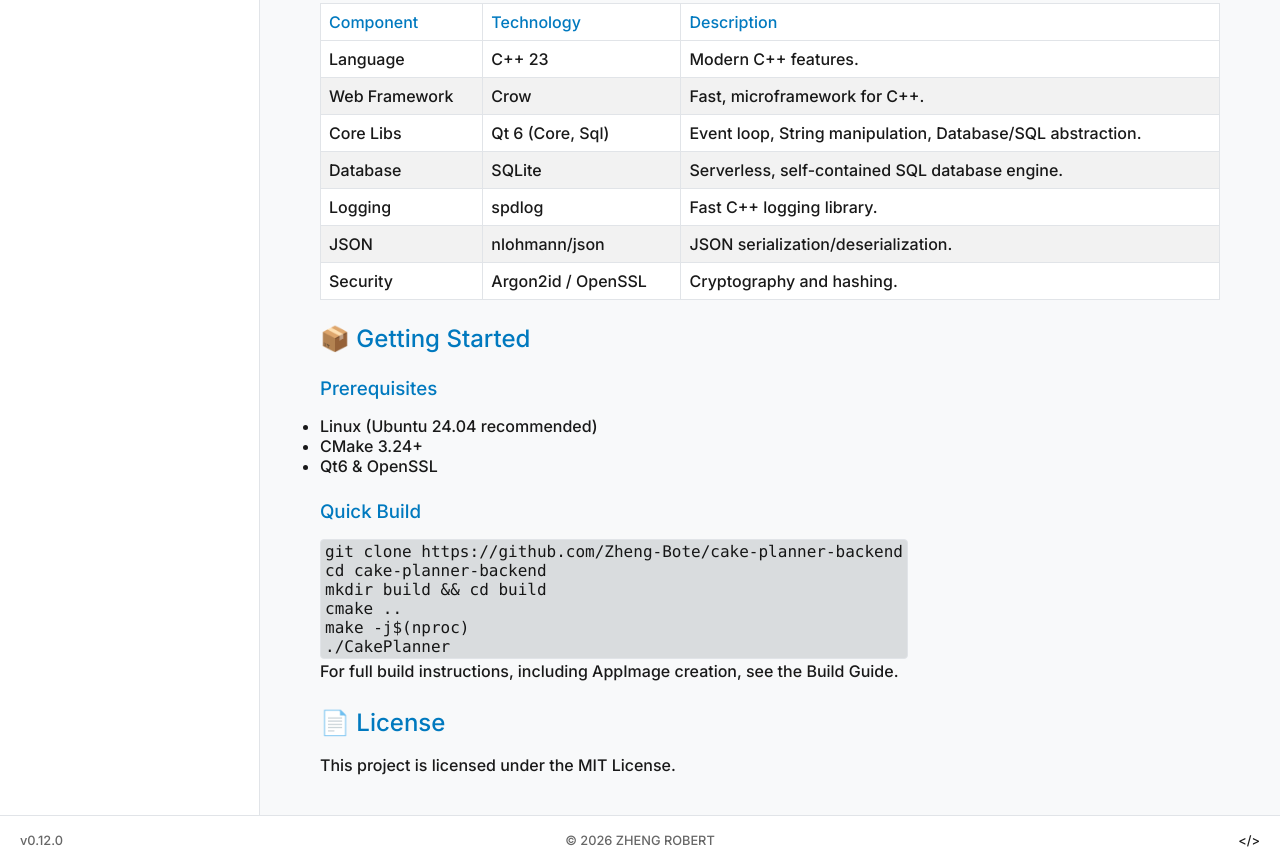
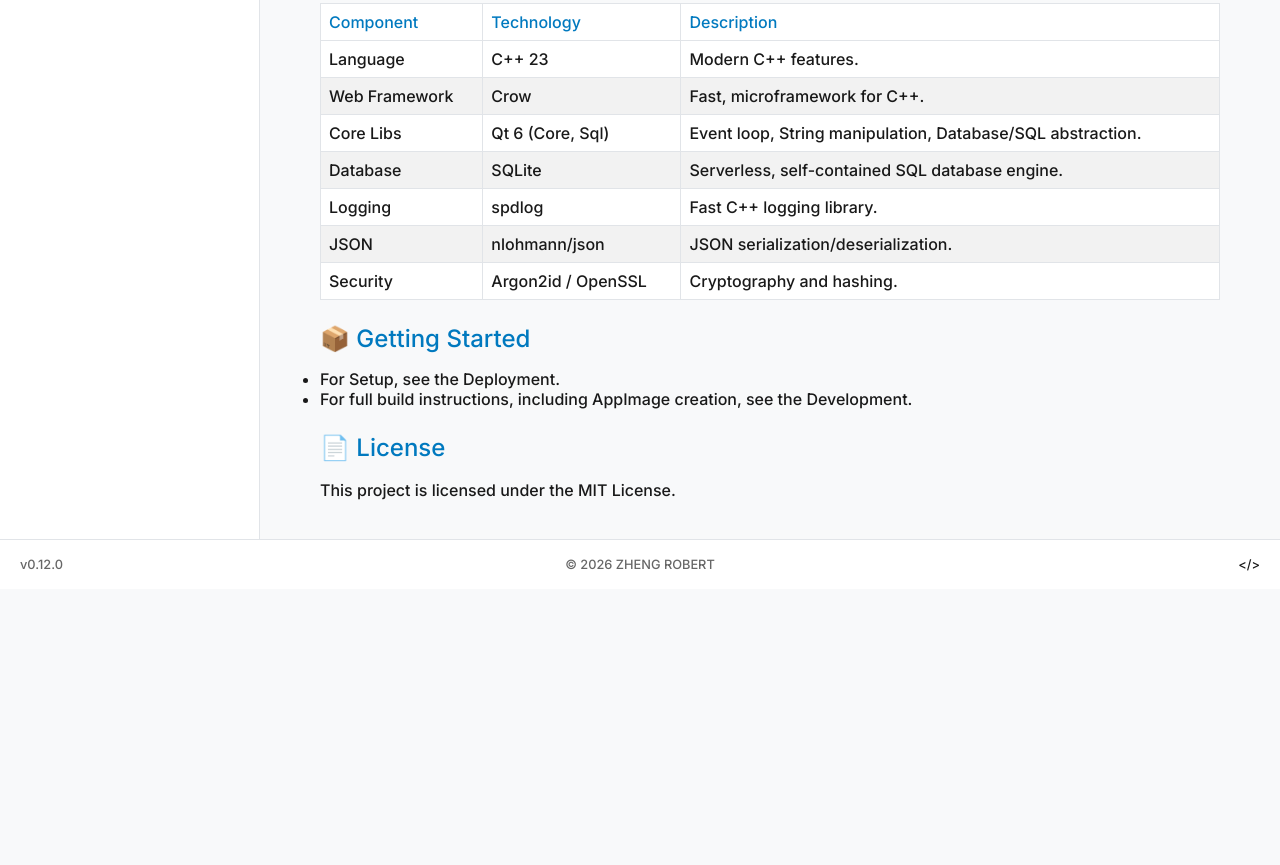
Before and after one commit to Zheng-Bote/cake-planner-backend, a plain HTML site: page index.html in a window 1280 px wide. Shown: the part 729-1594 px from the top of the page. After the commit the page ends 1318 px from the top, so only its background shows below. Drawn offline with Linux system fonts and the light colour scheme.

Commit message:
Deploying to gh-pages from @ Zheng-Bote/cake-planner-backend@b6a487956192e6eb0036ce6ee990b5be557938b4 🚀

```diff
--- a/assets/js/main.js
+++ b/assets/js/main.js
@@ -6,6 +6,7 @@
     window.location.href = "https://zheng-bote.github.io/cake-planner-backend/";
   });
 
+  toggleTheme();
 }
 
 function toggleTheme() {
--- a/index.html
+++ b/index.html
@@ -138,21 +138,10 @@
 </tbody>
 </table>
 <h2>📦 Getting Started</h2>
-<h3>Prerequisites</h3>
 <ul>
-<li>Linux (Ubuntu 24.04 recommended)</li>
-<li>CMake 3.24+</li>
-<li>Qt6 &amp; OpenSSL</li>
+<li>For Setup, see the <a href="deployment/setup.html">Deployment</a>.</li>
+<li>For full build instructions, including AppImage creation, see the <a href="development/build_process.html">Development</a>.</li>
 </ul>
-<h3>Quick Build</h3>
-<pre><code class="language-bash">git clone https://github.com/Zheng-Bote/cake-planner-backend
-cd cake-planner-backend
-mkdir build &amp;&amp; cd build
-cmake ..
-make -j$(nproc)
-./CakePlanner
-</code></pre>
-<p>For full build instructions, including AppImage creation, see the <a href="docs/development/build_process.md">Build Guide</a>.</p>
 <h2>📄 License</h2>
 <p>This project is licensed under the <strong>MIT License</strong>.</p>
 </main>
```
Also changed, not shown: development/build_process.html (+2 -0 lines).
